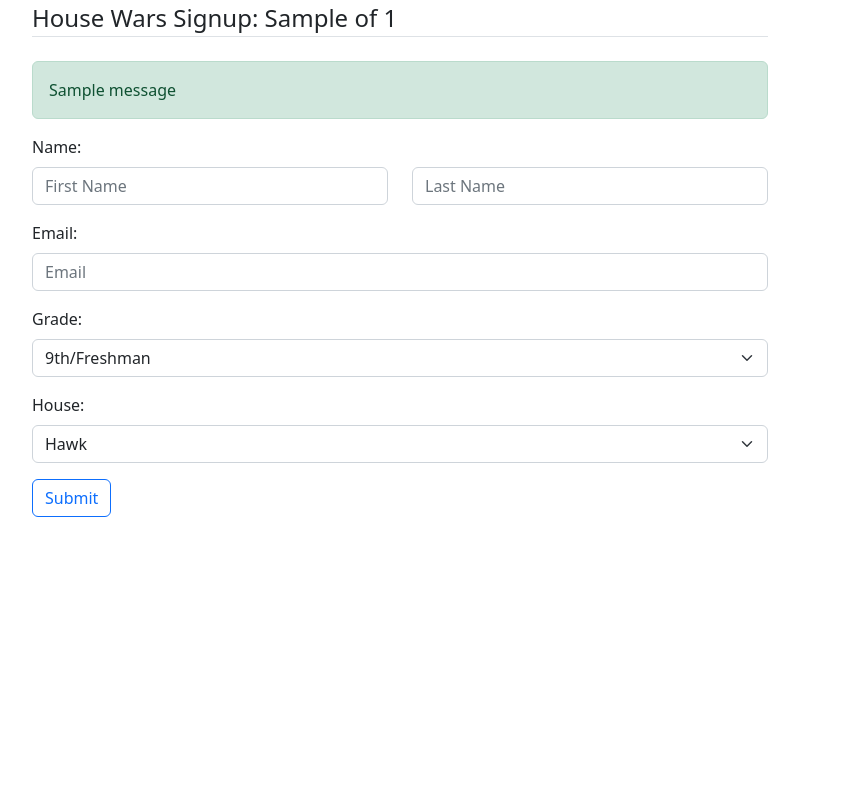
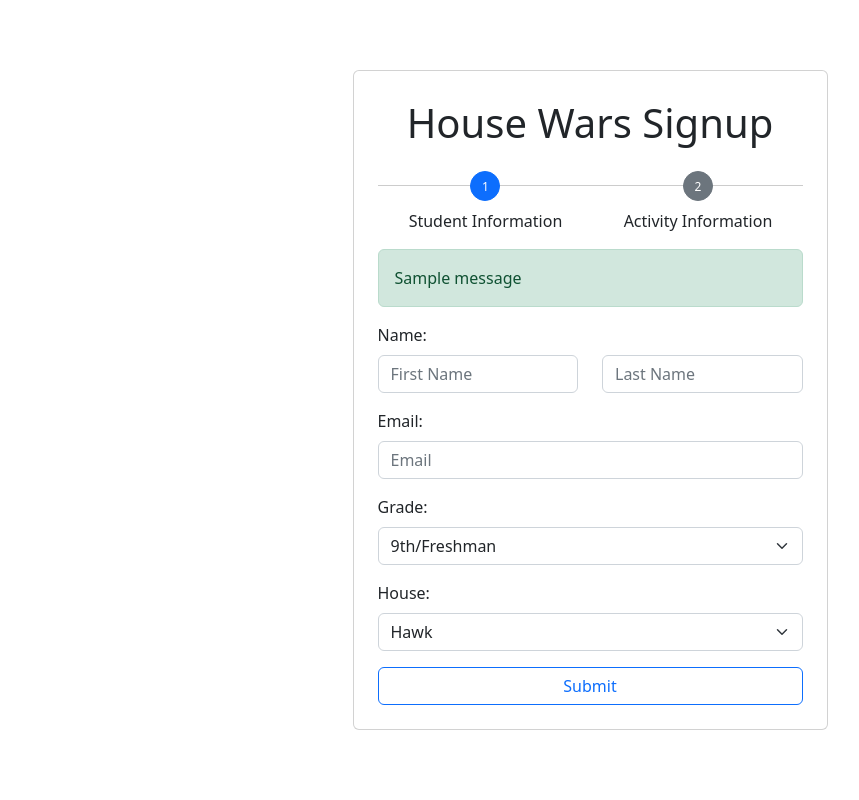
Before and after one commit to C4theBomb/csmb-housewars, a Django app: template housewars/templates/housewars/entry_form.html in a window 1280 px wide. Shown: the whole page, without its empty margins (50-909 px from the left). Run offline with Django 4.2, Linux system fonts and the light colour scheme; tables that the repository leaves empty hold one stand-in row (values such as "Sample post"); the template is opened without the code that fills it: values that come from a table or form of the project are taken from there, most other values are stand-ins (such as "Sample title", 1, 10 or a date in 2020); one stand-in notice (Sample message) is shown; parts of the project's set-up code (start-up, migrations or seed data) failed here and were passed over.

Commit message:
Basic styling on all forms

```diff
--- a/housewars/forms.py
+++ b/housewars/forms.py
@@ -51,11 +51,14 @@ class ActivityForm(Form):
         activity1 = data.get('activity1')
         activity2 = data.get('activity2')
 
-        if activity2 and activity1.time + activity2.time != 60:
-            raise ValidationError(
-                "Please pick activities adding up to one hour.")
-        elif not activity2 and activity1.time != 60:
-            raise ValidationError(
-                "Please pick activities adding up to one hour.")
+        if activity1:
+            if activity2 and activity1.time + activity2.time != 60:
+                raise ValidationError(
+                    "Please pick activities adding up to one hour.")
+            elif not activity2 and activity1.time != 60:
+                raise ValidationError(
+                    "Please pick activities adding up to one hour.")
+            else:
+                super().clean()
         else:
-            super().clean()
+            raise ValidationError("Please select an activity.")
--- a/housewars/templates/housewars/entry_form.html
+++ b/housewars/templates/housewars/entry_form.html
@@ -1,14 +1,31 @@
 {% extends 'base.html' %}
 {% load i18n %}
-
-{% block steps_count %}
-    <legend class="border-bottom mb-4">House Wars Signup: {{ wizard.steps.step1 }} of {{ wizard.steps.count }}</legend>
-{% endblock %}
 
 {% block content %}
     <form method="POST">
         {% csrf_token %}
         {{ wizard.management_form }}
+        <div class="steps-form">
+            <div class="steps-row setup-panel">
+                <div class="steps-step">
+                    <button name="wizard_goto_step" class="btn btn-primary btn-circle" type="disabled" value="user">1</button>
+                    <p>Student Information</p>
+                </div>
+                <div class="steps-step">
+                    <button name="wizard_goto_step" class="btn btn-secondary btn-circle" type="submit"
+                        value="activity">2</button>
+                    <p>Activity Information</p>
+                </div>
+            </div>
+        </div>
+
+        {% if messages %}
+            {% for message in messages %}
+                <div class="alert alert-{{  message.tags  }}">
+                    {{ message }}
+                </div>
+            {% endfor %}
+        {% endif %}
 
         <label for="name" class="form-label">Name:</label>
         <div class="row mb-3" id="name">
@@ -32,12 +49,8 @@
             {{ form.house }}
         </div>
 
-        <div class="form-group">
-            <input class="btn btn-outline-primary" name="wizard_goto_step" type="submit" value="Submit" />
+        <div class="form-group d-flex justify-content-center">
+            <input class="btn btn-outline-primary btn-100" type="submit" value="Submit" />
         </div>
-
-        {% if wizard.steps.prev %}
-            <button class="btn btn-outline-primary" name="wizard_goto_step" type="submit" value="{{ wizard.steps.prev }}">{% trans "prev step" %}</button>
-        {% endif %}
     </form>
 {% endblock %}
--- /dev/null
+++ b/static/src/css/main.css
@@ -0,0 +1,62 @@
+html, body {
+    height: 100%;
+    margin: 0px;
+}
+
+.btn-50 {
+    width: 50%;
+}
+
+.btn-100 {
+    width: 100%;
+}
+
+.max-height {
+    height: 100%;
+}
+
+.steps-form {
+    display: table;
+    width: 100%;
+    position: relative;
+}
+
+.steps-form .steps-row {
+    display: table-row;
+}
+
+.steps-form .steps-row:before {
+    top: 14px;
+    bottom: 0;
+    position: absolute;
+    content: " ";
+    width: 100%;
+    height: 1px;
+    background-color: #ccc;
+}
+
+.steps-form .steps-row .steps-step {
+    display: table-cell;
+    text-align: center;
+    position: relative;
+}
+
+.steps-form .steps-row .steps-step p {
+    margin-top: 0.5rem;
+}
+
+.steps-form .steps-row .steps-step button[disabled] {
+    opacity: 1 !important;
+    filter: alpha(opacity=100) !important;
+}
+
+.steps-form .steps-row .steps-step .btn-circle {
+    width: 30px;
+    height: 30px;
+    text-align: center;
+    padding: 6px 0;
+    font-size: 12px;
+    line-height: 1.428571429;
+    border-radius: 15px;
+    margin-top: 0;
+}
--- a/templates/base.html
+++ b/templates/base.html
@@ -7,28 +7,15 @@
         <meta name="viewport" content="width=device-width, initial-scale=1.0" />
         <link href="https://cdn.jsdelivr.net/npm/bootstrap@5.2.0-beta1/dist/css/bootstrap.min.css" rel="stylesheet"
             integrity="sha384-0evHe/X+R7YkIZDRvuzKMRqM+OrBnVFBL6DOitfPri4tjfHxaWutUpFmBp4vmVor" crossorigin="anonymous">
-        <link rel="stylesheet" type="text/css" href='{% static "main.css" %}' />
+        <link rel="stylesheet" type="text/css" href='{% static "css/main.css" %}' />
 
-        <title>House Wars</title>
+        <title>House Wars Signup</title>
     </head>
     <body>
-        <header class="site-header"></header>
-        <main role="main" class="container">
-            <div class="row">
-                <!-- Message Display -->
-                <div class="col-md-8">
-                    <!-- Step count display -->
-                    {% block steps_count %}{% endblock %}
-
-                    <!-- Message display -->
-                    {% if messages %}
-                        {% for message in messages %}
-                            <div class="alert alert-{{  message.tags  }}">
-                                {{ message }}
-                            </div>
-                        {% endfor %}
-                    {% endif %}
-
+        <main role="main" class="container max-height">
+            <div class="row d-flex justify-content-center align-items-center max-height">
+                <div class="card col-md-5 p-4 m-3">
+                    <h1 class="text-center mt-1 mb-4">House Wars Signup</h1>
                     <!-- Main content -->
                     {% block content %}{% endblock %}
                 </div>
```
Also changed, not shown: housewars/static/css/main.css (added, +62 -0 lines), housewars/templates/housewars/activity_form.html (+26 -9 lines).
